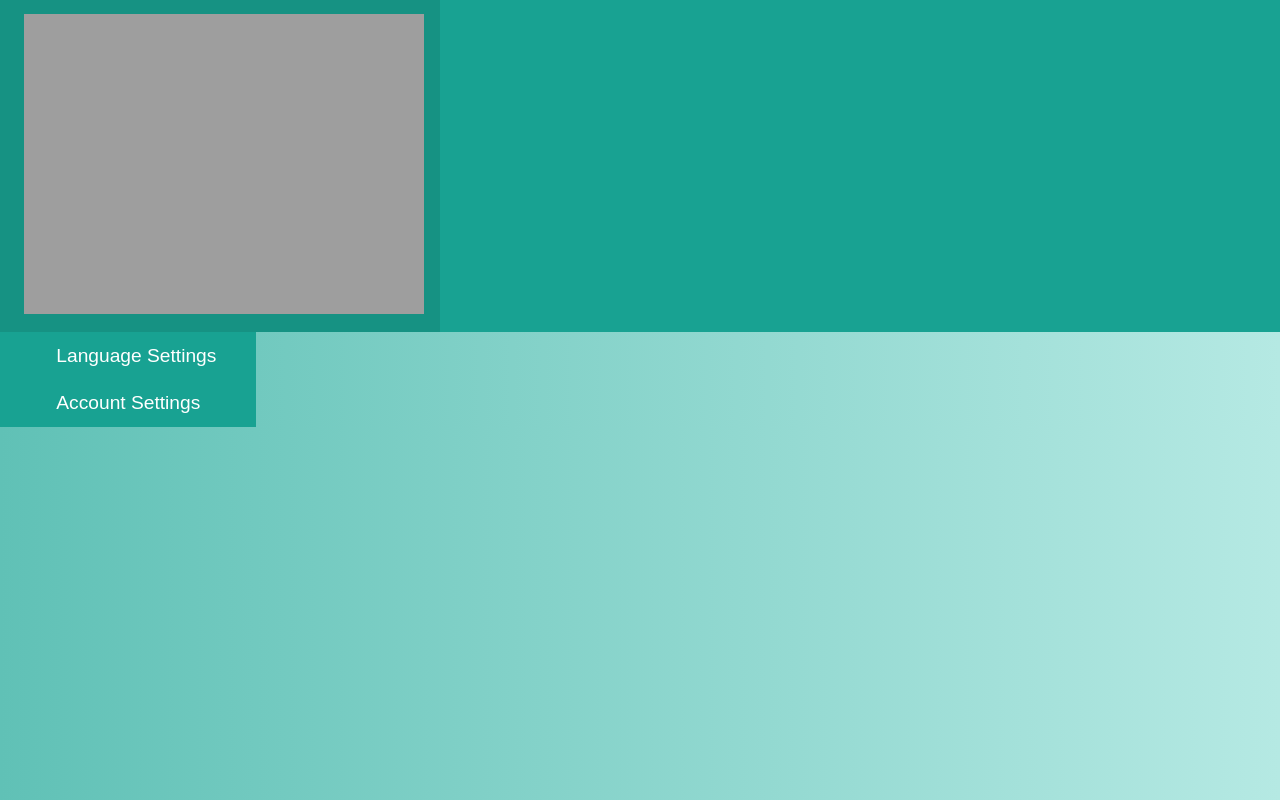
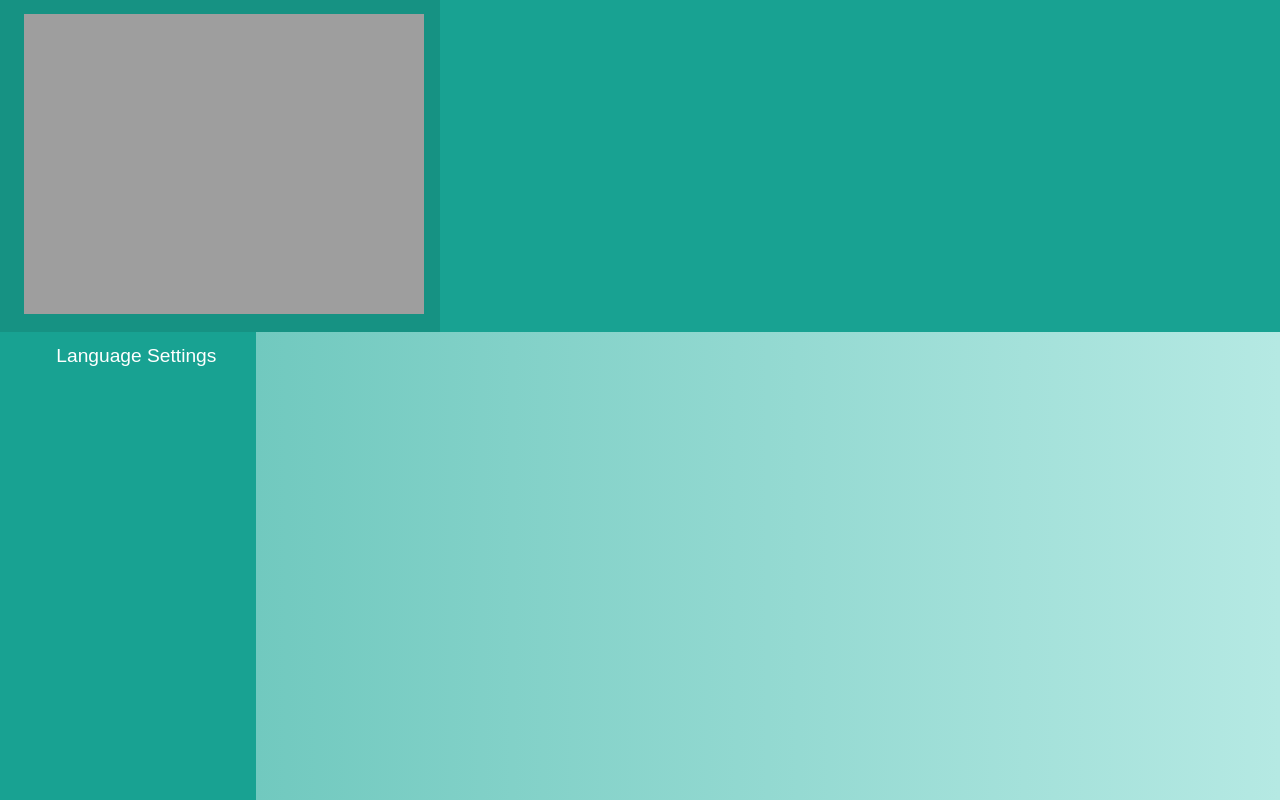
Before and after one commit to 123archie/file_sharing_system, a plain HTML site: page upload.html in a window 1280 px wide. Drawn offline with Linux system fonts and the light colour scheme; some icons are missing.

Commit message:
sidebar updating

```diff
--- a/upload.css
+++ b/upload.css
@@ -21,7 +21,7 @@ a #hamburger:hover{
 
   }
 #hamburger_menu{
-    /* color: white; */
+    color: white;
     content: url('https://api.iconify.design/radix-icons/hamburger-menu.svg?color=white&width=35&height=35');
     margin: 1%;
     cursor: pointer;
@@ -29,14 +29,16 @@ a #hamburger:hover{
 
 #sidebar{
     height:100%;
-    bottom: 0%;
     width: 20%;
+    position: fixed;
+    z-index: 1;
     background-color: #18a292;
 
 }
 #sidebar a{
 
     padding: 5%;
+    height: 100%;
     display: block;
     margin-left: 17%;
     font-family: 'League spartan',sans-serif;
```
